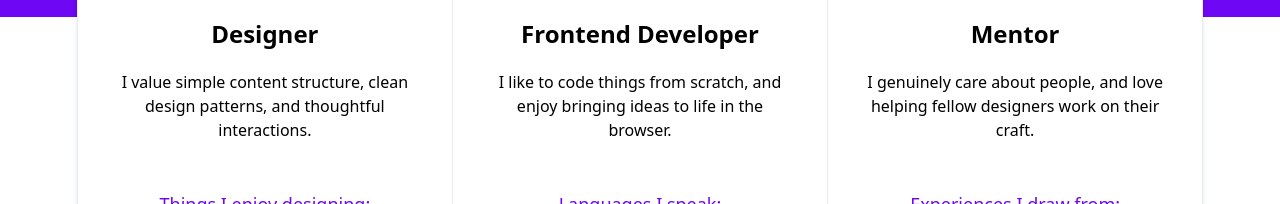
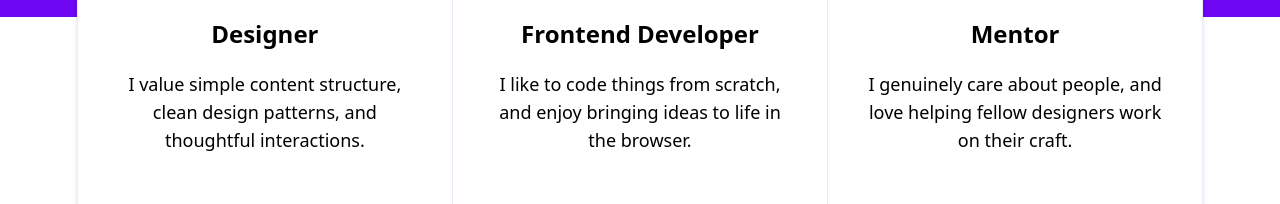
Before and after one commit to AviadSofer/matt-portfolio, a React (Vite) app: page / in a window 1280 px wide. Shown: the part 2071-2275 px from the top of the page. Built offline with nearby package versions, Linux system fonts and the light colour scheme.

Commit message:
add text-lg to header in About

```diff
--- a/src/components/Skills.tsx
+++ b/src/components/Skills.tsx
@@ -8,7 +8,7 @@ const Skills: React.FC = () => {
           <header>
             <img src={value.iconSrc} alt={value.alt} className='pointer-events-none mx-auto w-20' />
             <h1 className='py-5 text-2xl font-semibold'>{value.title}</h1>
-            <p className='font-normal'>{value.explain}</p>
+            <p className='text-lg font-normal'>{value.explain}</p>
           </header>
           <div className='py-12'>
             <h2 className='text-lg font-medium text-primary'>{value.skillsTitle}</h2>
```
